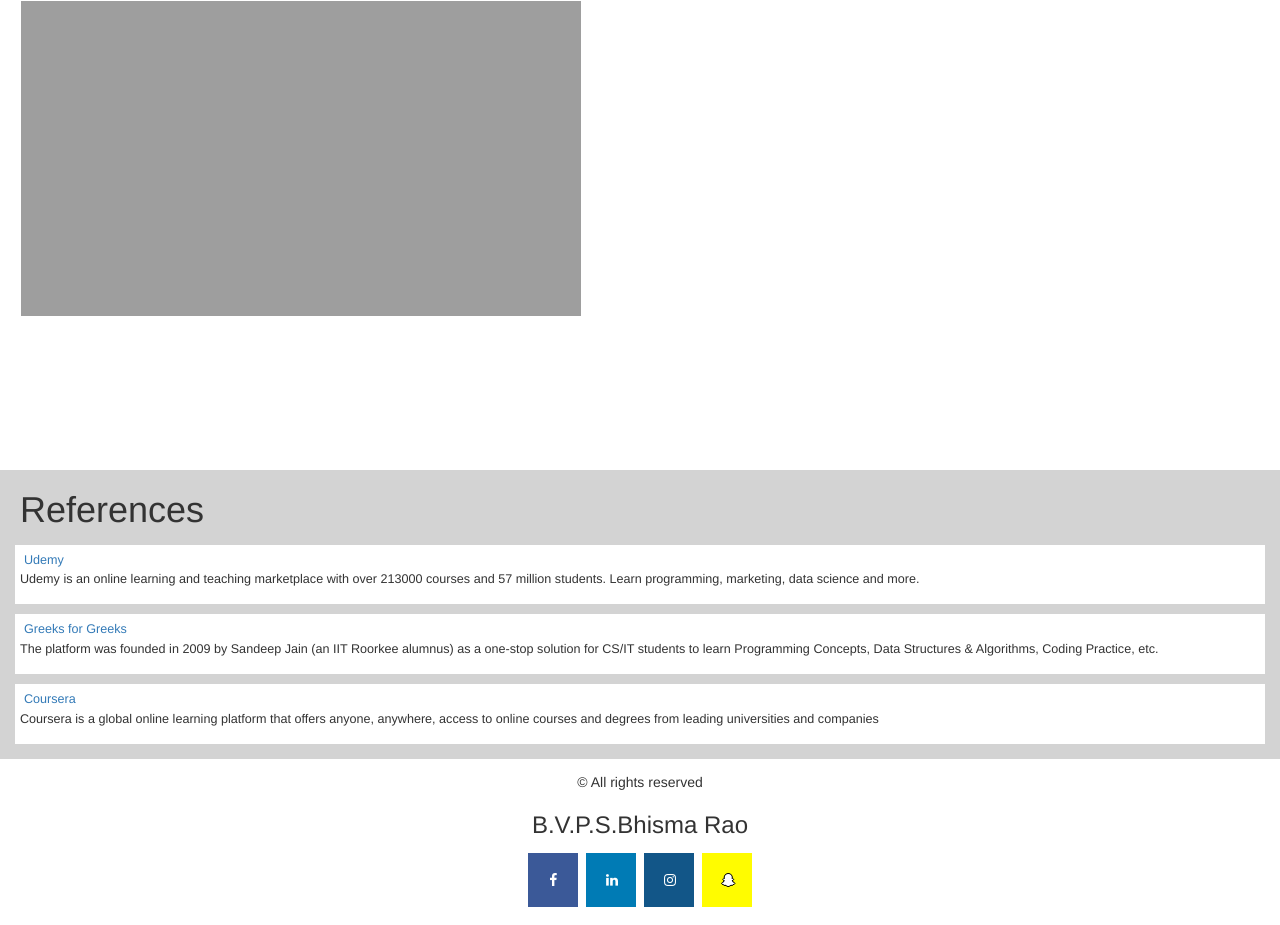
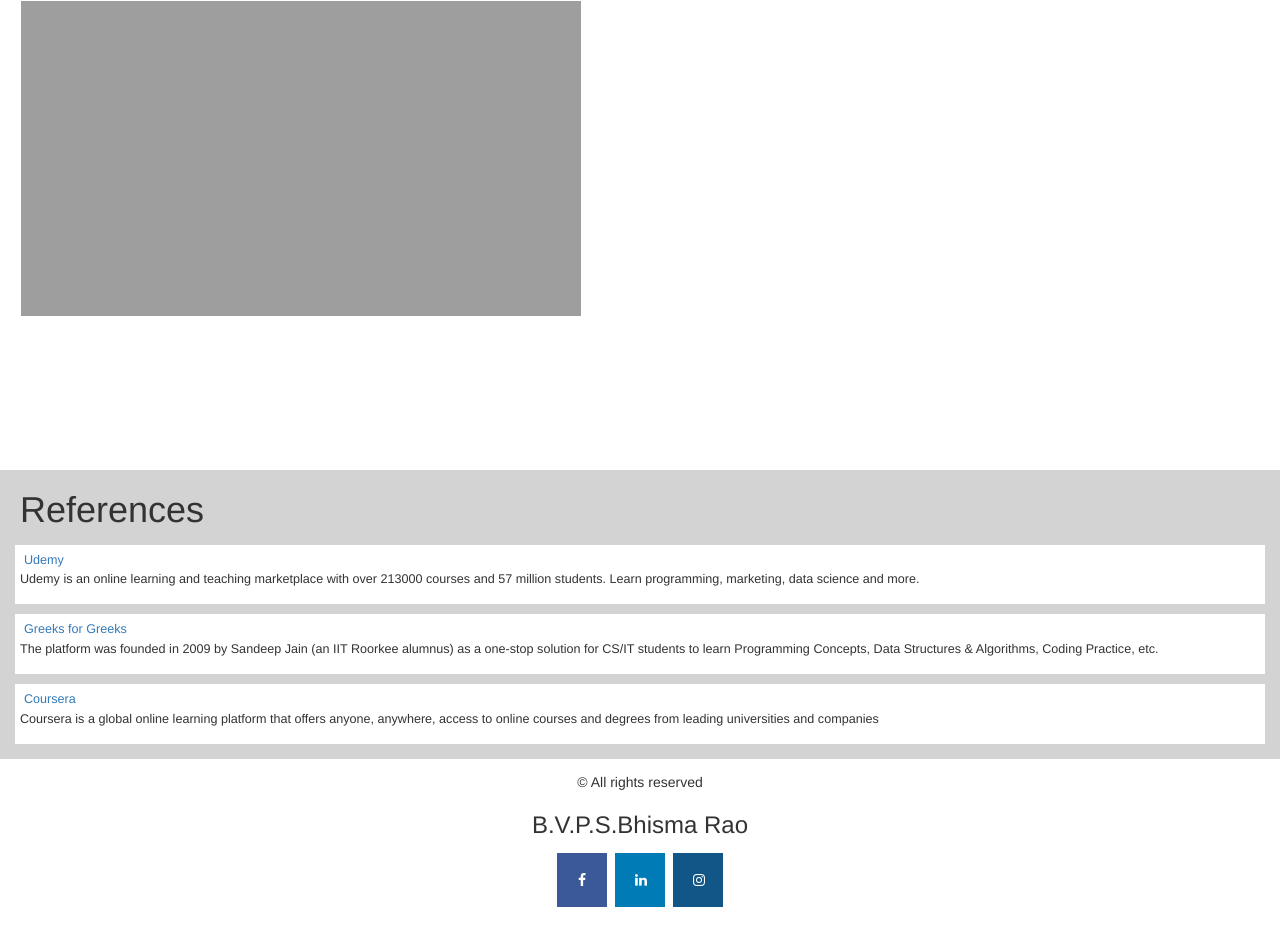
Before and after one commit to Bhismabhavanari89/bhisma, a plain HTML site: page index.html in a window 1280 px wide. Shown: the part 293-1218 px from the top of the page. Drawn offline with nearby package versions, Linux system fonts and the light colour scheme.

Commit message:
Update index.html

```diff
--- a/index.html
+++ b/index.html
@@ -91,7 +91,7 @@
         <a href="#" class="fa fa-facebook"></a>
         <a href="#" class="fa fa-linkedin"></a>
         <a href="#" class="fa fa-instagram"></a>
-        <a href="#" class="fa fa-snapchat-ghost"></a>
+
     </footer></center>
 </body>
 </html>
```
